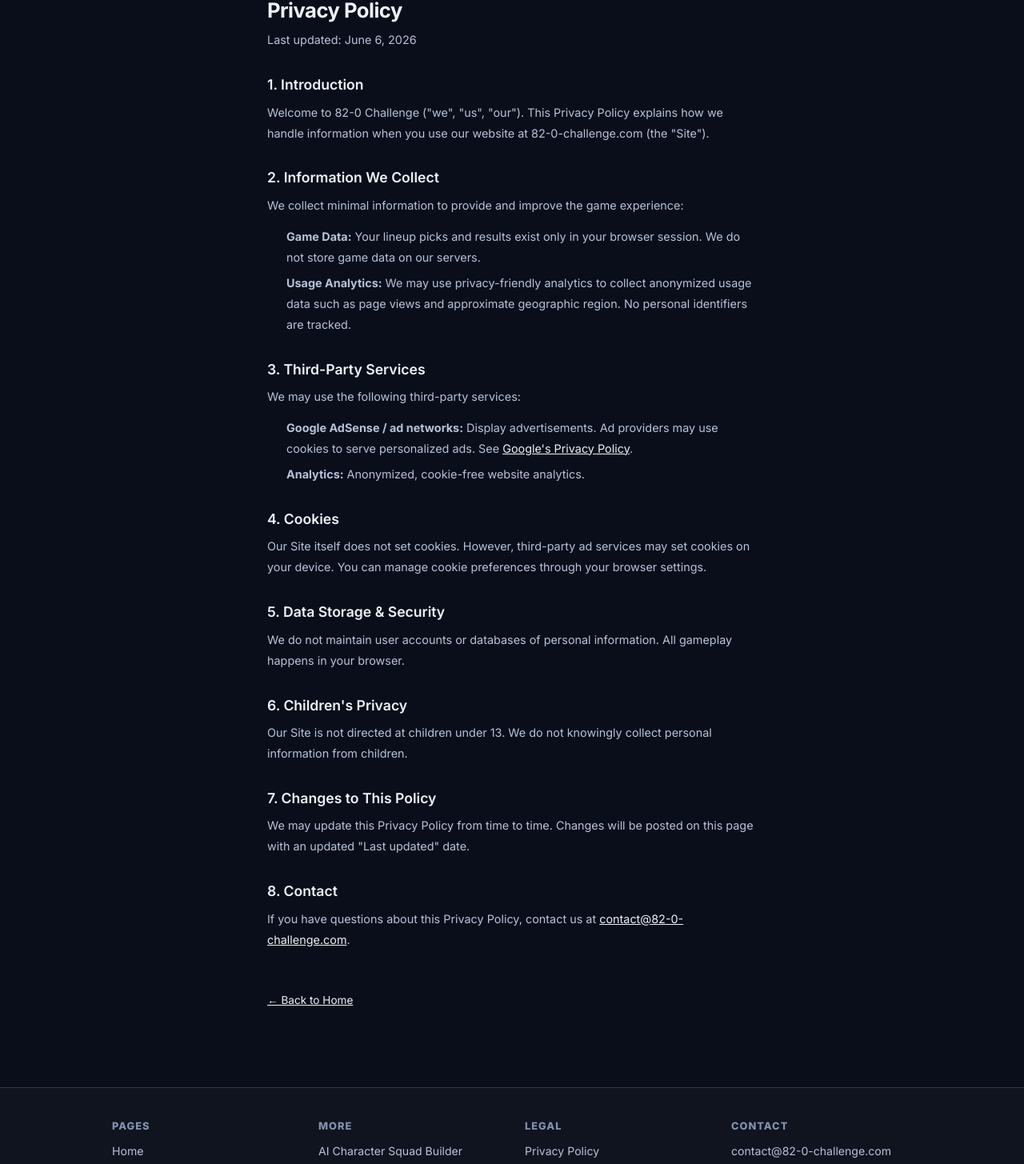
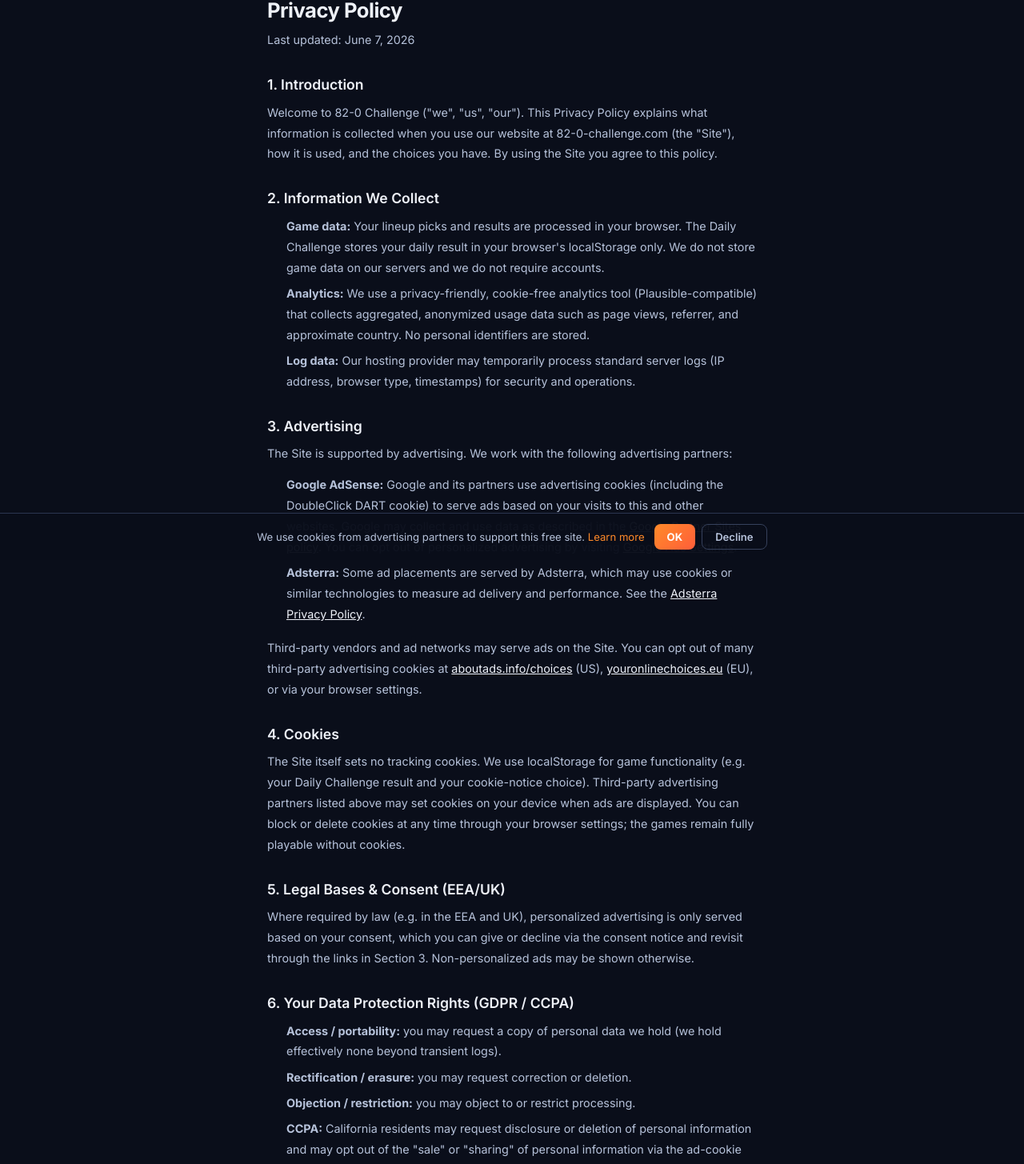
Before and after one commit to codaaiteam/82-0-challenge, a Next.js app: page /en/privacy in a window 1280 px wide. Shown: the part 100-1555 px from the top of the page at 80% size. Built offline with nearby package versions, Linux system fonts and the light colour scheme; no server answers.

Commit message:
AdSense readiness: full ad/cookie/GDPR disclosures in privacy policy, About page, cookie notice banner
Co-Authored-By: Claude Opus 4.8 (1M context) <noreply@anthropic.com>

```diff
--- a/next-sitemap.config.js
+++ b/next-sitemap.config.js
@@ -14,6 +14,7 @@ const contentPages = [
 const staticPages = [
   '/privacy',
   '/terms',
+  '/about',
 ];
 
 module.exports = {
--- /dev/null
+++ b/src/app/Components/CookieNotice.js
@@ -0,0 +1,61 @@
+'use client'
+
+import { useState, useEffect } from 'react';
+import Link from 'next/link';
+
+const KEY = 'cookie-notice-820';
+
+// Lightweight cookie/ads disclosure banner. Choice stored in localStorage.
+export default function CookieNotice() {
+  const [visible, setVisible] = useState(false);
+
+  useEffect(() => {
+    try {
+      if (!localStorage.getItem(KEY)) setVisible(true);
+    } catch { /* storage blocked — stay hidden */ }
+  }, []);
+
+  const choose = (value) => {
+    try { localStorage.setItem(KEY, value); } catch { /* ignore */ }
+    setVisible(false);
+  };
+
+  if (!visible) return null;
+
+  return (
+    <div style={{
+      position: 'fixed', bottom: 0, left: 0, right: 0, zIndex: 1000,
+      background: 'rgba(10, 14, 26, 0.97)', borderTop: '1px solid #2b3550',
+      padding: '0.8rem 1rem', display: 'flex', alignItems: 'center',
+      justifyContent: 'center', gap: '0.75rem', flexWrap: 'wrap',
+      fontSize: '0.82rem', color: '#b6c2da',
+    }}>
+      <span>
+        We use cookies from advertising partners to support this free site.{' '}
+        <Link href="/privacy" style={{ color: '#ff8a29' }}>Learn more</Link>
+      </span>
+      <span style={{ display: 'flex', gap: '0.5rem' }}>
+        <button
+          onClick={() => choose('accepted')}
+          style={{
+            background: 'linear-gradient(135deg, #ff8a29, #ff5e3a)', color: '#fff',
+            border: 'none', borderRadius: 8, padding: '0.45rem 1rem',
+            fontWeight: 700, cursor: 'pointer', fontFamily: 'inherit', fontSize: '0.82rem',
+          }}
+        >
+          OK
+        </button>
+        <button
+          onClick={() => choose('declined')}
+          style={{
+            background: 'transparent', color: '#b6c2da',
+            border: '1px solid #36415c', borderRadius: 8, padding: '0.45rem 1rem',
+            fontWeight: 600, cursor: 'pointer', fontFamily: 'inherit', fontSize: '0.82rem',
+          }}
+        >
+          Decline
+        </button>
+      </span>
+    </div>
+  );
+}
--- a/src/app/Components/Footer.js
+++ b/src/app/Components/Footer.js
@@ -27,6 +27,7 @@ const Footer = ({ t, lang = 'en' }) => {
 
         <div className={styles.footerSection}>
           <h3>{t?.footer?.legal || 'Legal'}</h3>
+          <Link href={`${prefix}/about`}>{t?.footer?.about || 'About'}</Link>
           <Link href={`${prefix}/privacy`}>{t?.footer?.privacy || 'Privacy Policy'}</Link>
           <Link href={`${prefix}/terms`}>{t?.footer?.terms || 'Terms of Use'}</Link>
         </div>
--- a/src/app/layout.js
+++ b/src/app/layout.js
@@ -1,5 +1,6 @@
 import './globals.css'
 import { Inter } from 'next/font/google'
+import CookieNotice from './Components/CookieNotice'
 // Social Bar / Mobile Sticky / Popunder 未在 Adsterra 为本域名建位，勿挂载
 
 import en from '../locales/en.json'
@@ -32,6 +33,7 @@ export default function RootLayout({ children, params }) {
       </head>
       <body className={inter.className}>
         {children}
+        <CookieNotice />
         <noscript>
           <div style={{ padding: '2rem', maxWidth: '800px', margin: '0 auto', fontFamily: 'sans-serif' }}>
             <h1>82-0 Challenge — Play the Viral Team Builder Game</h1>
--- a/src/app/privacy/page.js
+++ b/src/app/privacy/page.js
@@ -5,7 +5,7 @@ import styles from '../legal.module.css';
 
 export const metadata = {
   title: 'Privacy Policy – 82-0 Challenge',
-  description: 'Privacy Policy for the 82-0 Challenge team builder game website.',
+  description: 'Privacy Policy for the 82-0 Challenge team builder game website: cookies, advertising partners, analytics, and your data rights.',
 };
 
 export default function PrivacyPolicy() {
@@ -14,56 +14,96 @@ export default function PrivacyPolicy() {
       <Header />
       <div className={styles.legalPage}>
         <h1>Privacy Policy</h1>
-        <p className={styles.lastUpdated}>Last updated: June 6, 2026</p>
+        <p className={styles.lastUpdated}>Last updated: June 7, 2026</p>
 
         <h2>1. Introduction</h2>
         <p>
-          Welcome to 82-0 Challenge ("we", "us", "our"). This Privacy Policy explains
-          how we handle information when you use our website at 82-0-challenge.com (the "Site").
+          Welcome to 82-0 Challenge (&quot;we&quot;, &quot;us&quot;, &quot;our&quot;). This Privacy Policy explains
+          what information is collected when you use our website at 82-0-challenge.com (the &quot;Site&quot;),
+          how it is used, and the choices you have. By using the Site you agree to this policy.
         </p>
 
         <h2>2. Information We Collect</h2>
-        <p>We collect minimal information to provide and improve the game experience:</p>
         <ul>
-          <li><strong>Game Data:</strong> Your lineup picks and results exist only in your browser session. We do not store game data on our servers.</li>
-          <li><strong>Usage Analytics:</strong> We may use privacy-friendly analytics to collect anonymized usage data such as page views and approximate geographic region. No personal identifiers are tracked.</li>
+          <li><strong>Game data:</strong> Your lineup picks and results are processed in your browser. The Daily Challenge stores your daily result in your browser&apos;s localStorage only. We do not store game data on our servers and we do not require accounts.</li>
+          <li><strong>Analytics:</strong> We use a privacy-friendly, cookie-free analytics tool (Plausible-compatible) that collects aggregated, anonymized usage data such as page views, referrer, and approximate country. No personal identifiers are stored.</li>
+          <li><strong>Log data:</strong> Our hosting provider may temporarily process standard server logs (IP address, browser type, timestamps) for security and operations.</li>
         </ul>
 
-        <h2>3. Third-Party Services</h2>
-        <p>We may use the following third-party services:</p>
+        <h2>3. Advertising</h2>
+        <p>The Site is supported by advertising. We work with the following advertising partners:</p>
         <ul>
-          <li><strong>Google AdSense / ad networks:</strong> Display advertisements. Ad providers may use cookies to serve personalized ads. See <a href="https://policies.google.com/privacy" target="_blank" rel="noopener noreferrer">Google's Privacy Policy</a>.</li>
-          <li><strong>Analytics:</strong> Anonymized, cookie-free website analytics.</li>
+          <li>
+            <strong>Google AdSense:</strong> Google and its partners use advertising cookies (including the
+            DoubleClick DART cookie) to serve ads based on your visits to this and other websites.
+            Google may collect and use data as described in the{' '}
+            <a href="https://policies.google.com/technologies/partner-sites" target="_blank" rel="noopener noreferrer">Google Partner Sites policy</a>.
+            You can opt out of personalized advertising by visiting{' '}
+            <a href="https://adssettings.google.com" target="_blank" rel="noopener noreferrer">Google Ads Settings</a>.
+          </li>
+          <li>
+            <strong>Adsterra:</strong> Some ad placements are served by Adsterra, which may use cookies
+            or similar technologies to measure ad delivery and performance. See the{' '}
+            <a href="https://adsterra.com/privacy-policy/" target="_blank" rel="noopener noreferrer">Adsterra Privacy Policy</a>.
+          </li>
         </ul>
+        <p>
+          Third-party vendors and ad networks may serve ads on the Site. You can opt out of many
+          third-party advertising cookies at{' '}
+          <a href="https://www.aboutads.info/choices" target="_blank" rel="noopener noreferrer">aboutads.info/choices</a> (US),{' '}
+          <a href="https://www.youronlinechoices.eu" target="_blank" rel="noopener noreferrer">youronlinechoices.eu</a> (EU), or via your browser settings.
+        </p>
 
         <h2>4. Cookies</h2>
         <p>
-          Our Site itself does not set cookies. However, third-party ad services
-          may set cookies on your device. You can manage cookie preferences through your browser settings.
+          The Site itself sets no tracking cookies. We use localStorage for game functionality
+          (e.g. your Daily Challenge result and your cookie-notice choice). Third-party advertising
+          partners listed above may set cookies on your device when ads are displayed. You can block
+          or delete cookies at any time through your browser settings; the games remain fully playable
+          without cookies.
         </p>
 
-        <h2>5. Data Storage &amp; Security</h2>
+        <h2>5. Legal Bases &amp; Consent (EEA/UK)</h2>
         <p>
-          We do not maintain user accounts or databases of personal information.
-          All gameplay happens in your browser.
+          Where required by law (e.g. in the EEA and UK), personalized advertising is only served
+          based on your consent, which you can give or decline via the consent notice and revisit
+          through the links in Section 3. Non-personalized ads may be shown otherwise.
         </p>
 
-        <h2>6. Children&apos;s Privacy</h2>
+        <h2>6. Your Data Protection Rights (GDPR / CCPA)</h2>
+        <ul>
+          <li><strong>Access / portability:</strong> you may request a copy of personal data we hold (we hold effectively none beyond transient logs).</li>
+          <li><strong>Rectification / erasure:</strong> you may request correction or deletion.</li>
+          <li><strong>Objection / restriction:</strong> you may object to or restrict processing.</li>
+          <li><strong>CCPA:</strong> California residents may request disclosure or deletion of personal information and may opt out of the &quot;sale&quot; or &quot;sharing&quot; of personal information via the ad-cookie opt-out links in Section 3. We do not sell personal information ourselves.</li>
+        </ul>
+        <p>To exercise any right, contact us at the address below.</p>
+
+        <h2>7. Children&apos;s Privacy</h2>
         <p>
-          Our Site is not directed at children under 13. We do not knowingly collect personal
-          information from children.
+          The Site is not directed at children under 13 (or the applicable age in your country).
+          We do not knowingly collect personal information from children. If you believe a child has
+          provided personal data, contact us and we will remove it.
         </p>
 
-        <h2>7. Changes to This Policy</h2>
+        <h2>8. Data Retention &amp; Security</h2>
+        <p>
+          We maintain no user accounts or personal-data databases. localStorage data stays on your
+          device until you clear it. Transient server logs are retained by our hosting provider only
+          as long as operationally necessary.
+        </p>
+
+        <h2>9. Changes to This Policy</h2>
         <p>
           We may update this Privacy Policy from time to time. Changes will be posted on this page
           with an updated &quot;Last updated&quot; date.
         </p>
 
-        <h2>8. Contact</h2>
+        <h2>10. Contact</h2>
         <p>
-          If you have questions about this Privacy Policy, contact us at
-          {' '}<a href="mailto:contact@82-0-challenge.com">contact@82-0-challenge.com</a>.
+          Questions or data requests:{' '}
+          <a href="mailto:contact@82-0-challenge.com">contact@82-0-challenge.com</a>.
+          More about the Site on our <Link href="/about">About page</Link>.
         </p>
 
         <Link href="/" className={styles.backLink}>&larr; Back to Home</Link>
```
Also changed, not shown: src/app/[lang]/about/page.js (added, +12 -0 lines), src/app/about/page.js (added, +67 -0 lines).
